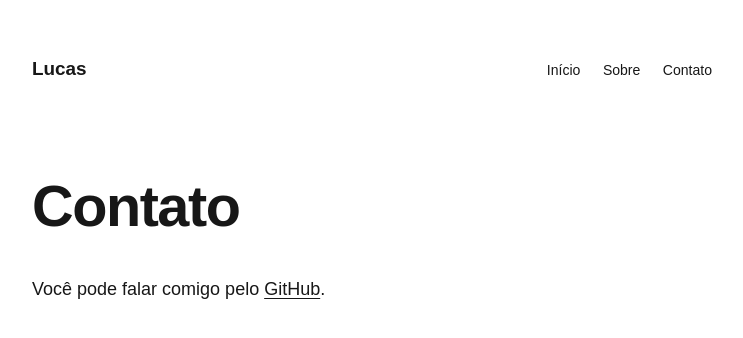
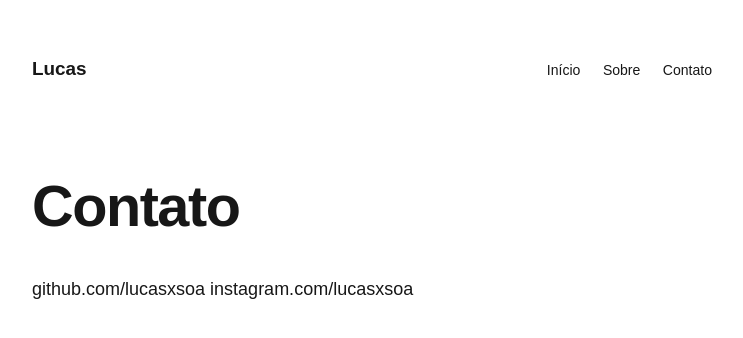
Before and after one commit to lucasxsoa/blog, a Jekyll site: the page built from contato.md, in a window 1280 px wide. Shown: the top 338 px of the page, without its empty margins (268-1011 px from the left). Built offline with Jekyll 4.4.1, drawn with Linux system fonts in a browser that asks for light colours.

Commit message:
Update contato.md

```diff
--- a/contato.md
+++ b/contato.md
@@ -4,4 +4,5 @@ title: Contato
 permalink: /contato/
 ---
 
-Você pode falar comigo pelo [GitHub](https://github.com/lucasxsoa).
+github.com/lucasxsoa
+instagram.com/lucasxsoa
```
